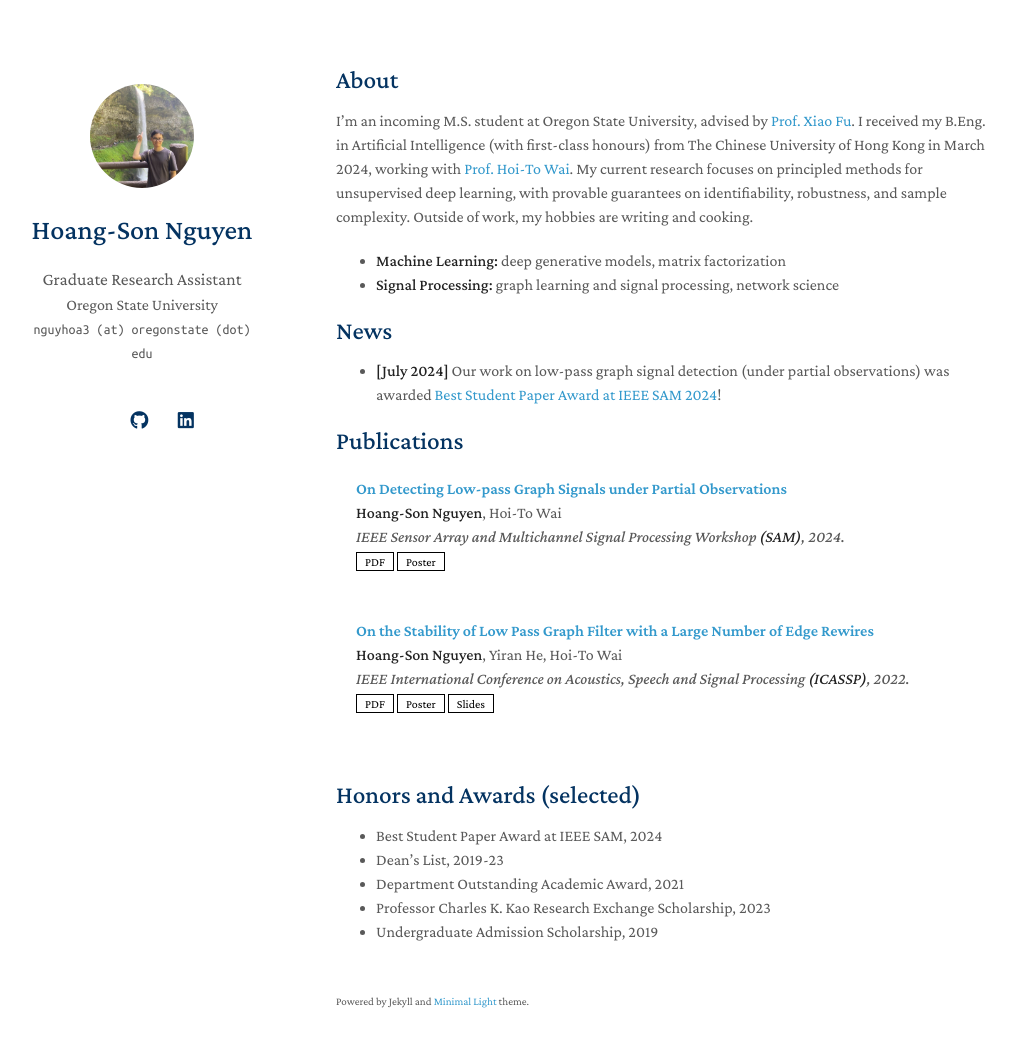
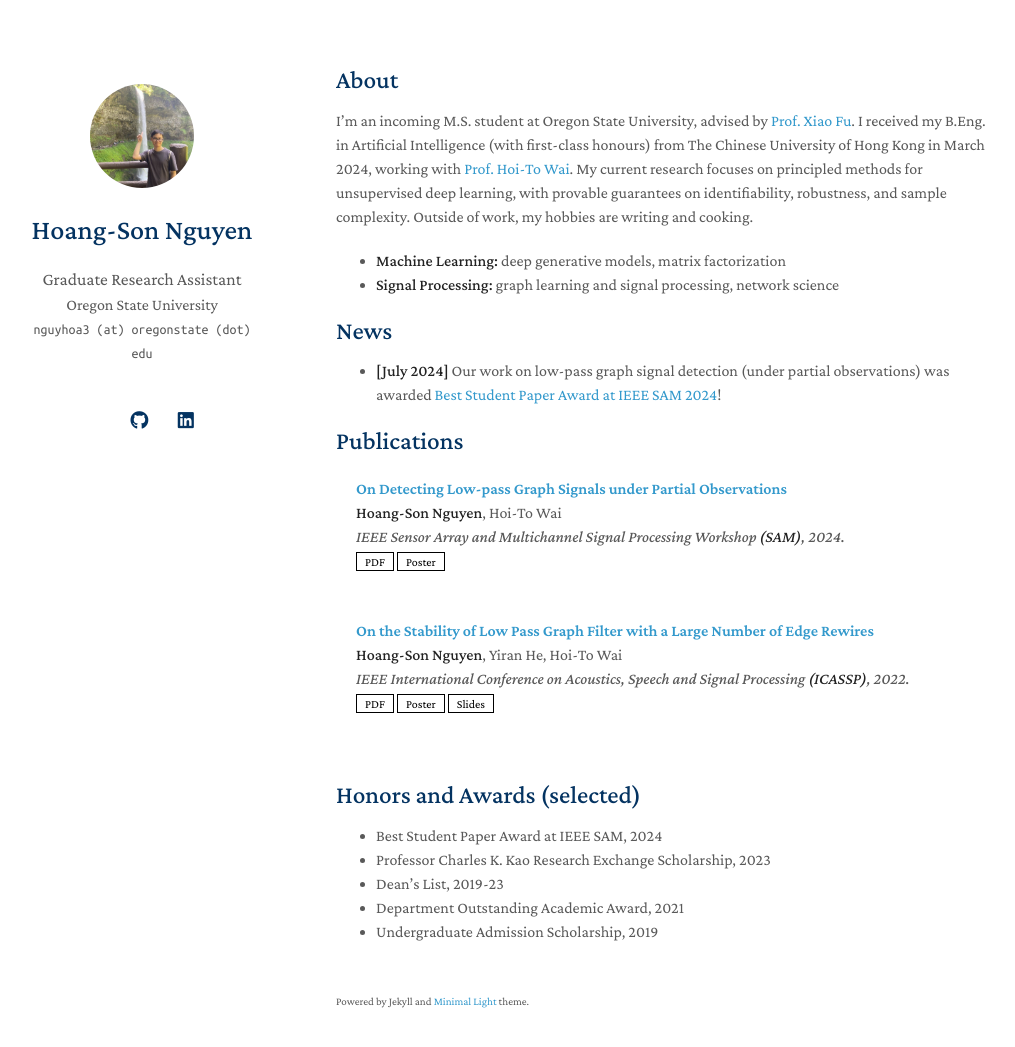
Before and after one commit to hsnguyen24/hsnguyen24.github.io, a Jekyll site: the page built from index.md, in a window 1280 px wide and 1082 px high. Shown: the top 1047 px of the window, without its empty margins (134-1149 px from the left). Built offline with Jekyll 4.4.1, drawn with Linux system fonts in a browser that asks for light colours; nearby versions of some CDN libraries; a style sheet for code colours, icons or effects is not loaded; our own code applies the rules of GitHub Pages for plain Markdown files.

```diff
--- a/index.md
+++ b/index.md
@@ -18,9 +18,9 @@ I'm an incoming M.S. student at Oregon State University, advised by [Prof. Xiao
 ## Honors and Awards (selected)
 
 - Best Student Paper Award at IEEE SAM, 2024
+- Professor Charles K. Kao Research Exchange Scholarship, 2023
 - Dean's List, 2019-23
 - Department Outstanding Academic Award, 2021
-- Professor Charles K. Kao Research Exchange Scholarship, 2023
 - Undergraduate Admission Scholarship, 2019
 
 <!-- {% include_relative _includes/services.md %} -->
```
